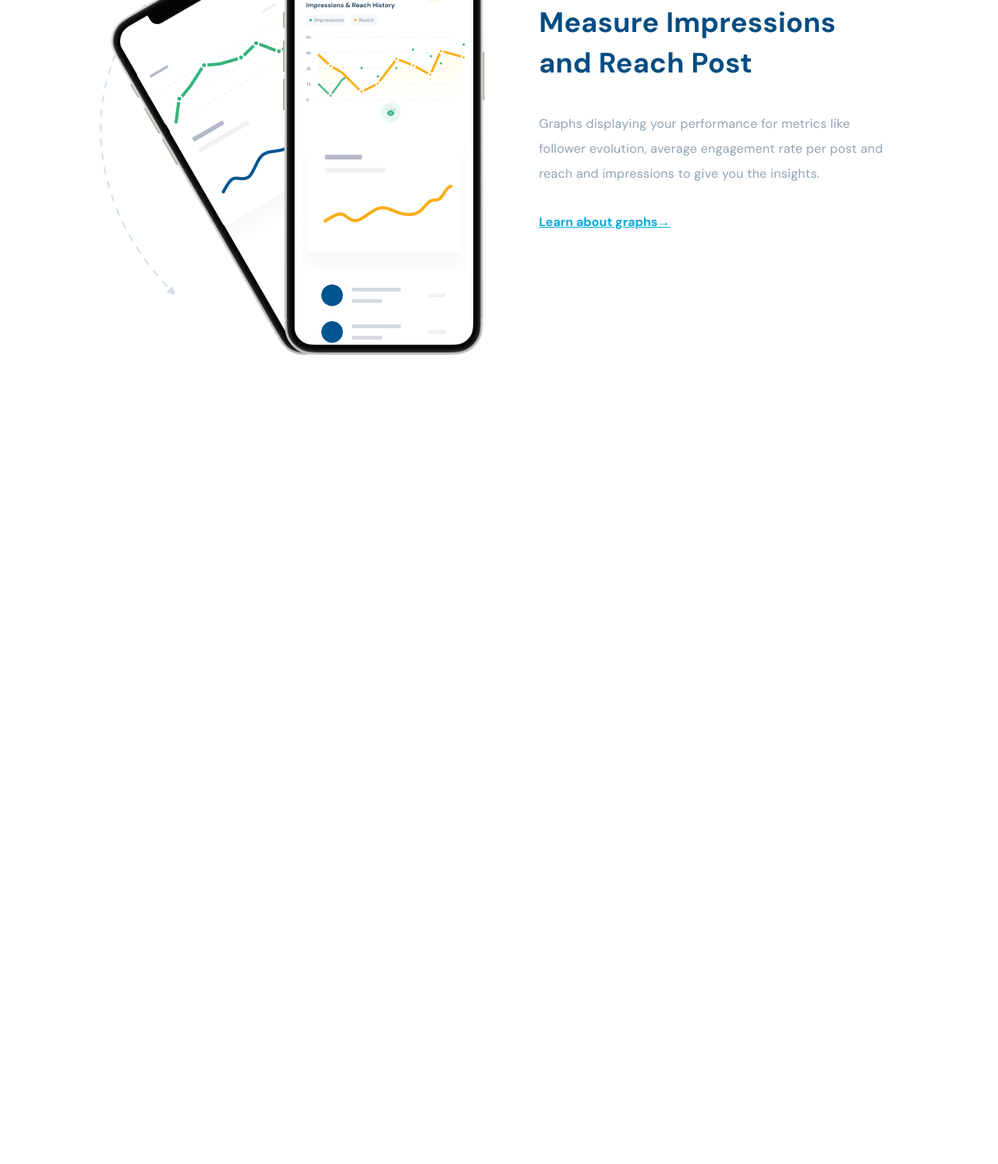
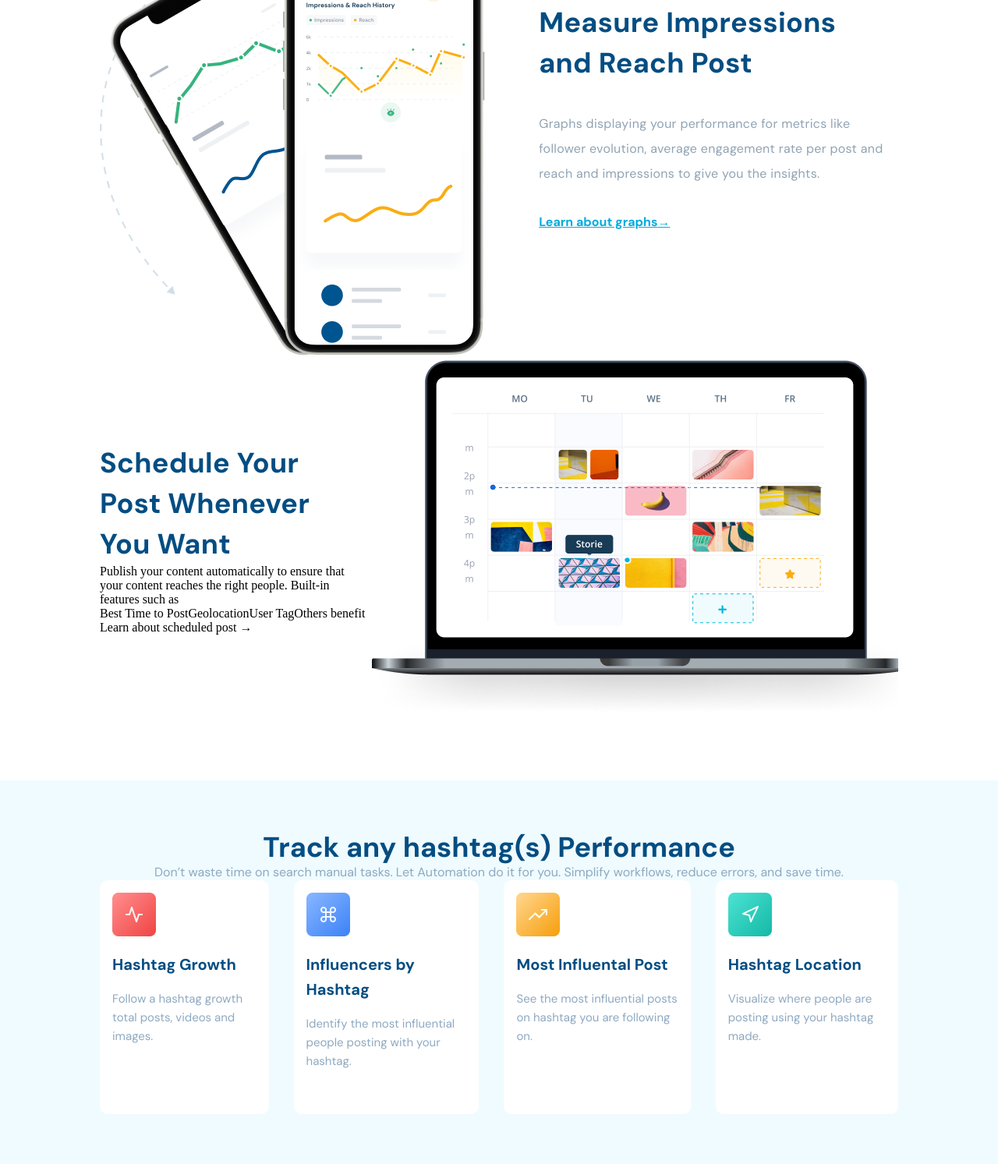
Before and after one commit to LoneProg/Frontend-Class, a plain HTML site: page index.html in a window 1280 px wide. Shown: the part 921-2414 px from the top of the page at 78% size. Before the commit the page ends 1394 px from the top, so only its background shows below. Drawn offline with Linux system fonts and the light colour scheme.

Commit message:
Updated CSS and HTML

```diff
--- a/index.html
+++ b/index.html
@@ -64,6 +64,52 @@
                 <a href="https//www.ayafnigeria.org">Learn about graphs<span>&#8594;</span></a>
             </div>
         </div>
+        <div class="post2">
+            <div class="post2-text">
+                <h3>Schedule Your Post Whenever You Want</h3>
+                <p>Publish your content automatically to ensure that your content reaches the right people. Built-in features such as</p>
+                <ul>
+                    <li>Best Time to Post</li>
+                    <li>Geolocation</li>
+                    <li>User Tag</li>
+                    <li>Others benefit</li>
+                </ul>
+                <p>Learn about scheduled post <span>&#8594;</span></p>
+            </div>
+            <div class="post2-img">
+                <img src="/images/macbook.png" alt="macbook">
+            </div>
+        </div>
+        <div class="hashtag">
+            <div class="hashtag-toptext">
+                <h2>Track any hashtag(s) Performance</h2>
+                <p>Don’t waste time on search manual tasks. Let Automation do it for you. Simplify workflows, reduce errors, and save time.</p>
+            </div>
+            <div class="hashtag-cards">
+                <div class="card">
+                    <img src="./images/Growth.png" alt="Growth">
+                    <h5>Hashtag Growth</h5>
+                    <p>Follow a hashtag growth total posts, videos and images.</p>
+                </div>
+                <div class="card">
+                    <img src="./images/Influencers.png" alt="Influencers">
+                    <h5>Influencers by Hashtag</h5>
+                    <p>Identify the most influential people posting with your hashtag.</p>
+                </div>
+                <div class="card">
+                    <img src="./images/Influenter.png" alt="Influenter">
+                    <h5>Most Influental Post</h5>
+                    <p>See the most influential posts on hashtag you
+are following on.</p>
+                </div>
+                <div class="card">
+                    <img src="./images/Location.png" alt="Location">
+                    <h5>Hashtag Location</h5>
+                    <p>Visualize where people are posting using your
+hashtag made.</p>
+                </div>
+            </div>
+        </div>
     </div>
 </body>
 </html>
--- a/style.css
+++ b/style.css
@@ -167,3 +167,82 @@ nav button{
     position: relative;
     z-index: -2;
 }
+.post2 {
+    display: flex;
+    width: 80%;
+    margin: 5rem auto;
+    justify-content: space-between;
+    align-items: center;
+}
+.post2-text{
+    width: 35%;
+}
+.post2-image{
+    width: 40%;
+}
+.post2-text h3{
+    font-family: DM Sans;
+    font-size: 36px;
+    font-weight: 700;
+    line-height: 52px;
+    letter-spacing: 0.30000001192092896px;
+    text-align: left;
+    color: #034D82;
+}
+.hashtag {
+    background: rgba(239, 251, 255, 1);
+    padding: 4rem 0rem;
+    margin-top: 5rem;
+}
+
+.hashtag-toptext {
+    text-align: center;
+}
+
+.hashtag-toptext h2{
+    font-family: DM Sans;
+    font-size: 36px;
+    font-weight: 700;
+    line-height: 44px;
+    color: rgba(3, 77, 130, 1);
+}
+
+.hashtag-toptext p{
+    font-family: DM Sans;
+    font-size: 16px;
+    font-weight: 400;
+    line-height: 20px;
+    color: rgba(142, 169, 193, 1);
+}
+
+.hashtag-cards {
+    display: flex;
+    gap: 2rem;
+    align-items: center;
+    width: 80%;
+    margin: auto;
+}
+
+.card{
+    background: #fff;
+    padding: 1rem 1rem 3rem 1rem;
+    border-radius: 10px;
+    height: 300px;
+}
+
+.card h5{
+    font-family: DM Sans;
+font-size: 20px;
+font-weight: 700;
+padding: 1rem 0;
+line-height: 32px;
+color: rgba(3, 77, 130, 1);
+}
+
+.card p{
+    font-family: DM Sans;
+font-size: 15px;
+font-weight: 400;
+line-height: 24px;
+color: rgba(142, 169, 193, 1);
+}
```
Also changed, not shown: images/Growth.png (added), images/Influencers.png (added), images/Influenter.png (added), images/Location.png (added), images/feather_check-circle.png (added), images/macbook.png (added).
